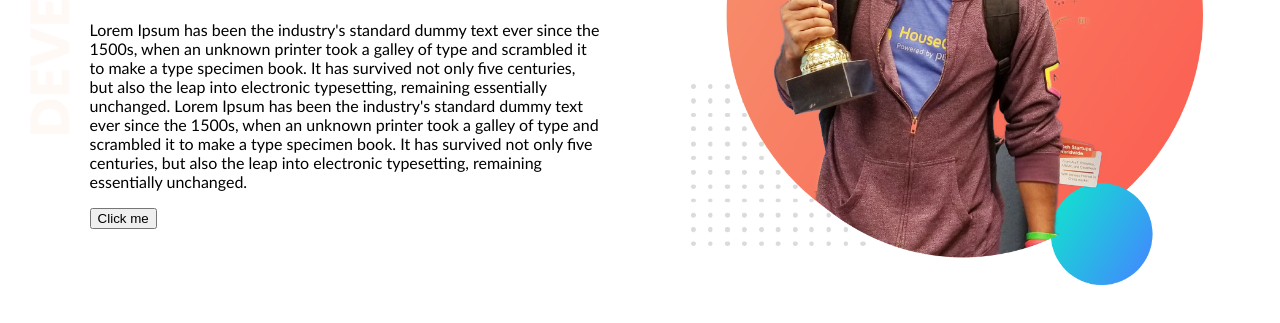
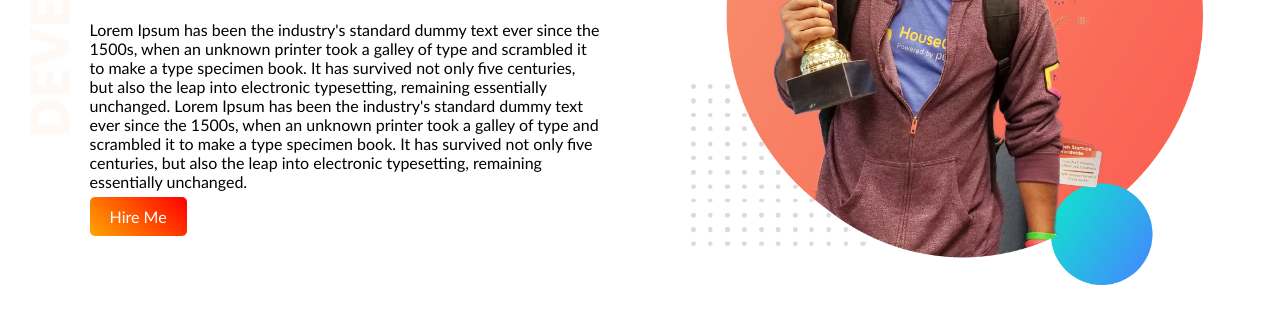
Before and after one commit to iffatunnessa/practise-portfolio, a plain HTML site: page index.html in a window 1280 px wide. Shown: the part 225-548 px from the top of the page. Drawn offline with Linux system fonts and the light colour scheme.

Commit message:
bc image

```diff
--- a/index.html
+++ b/index.html
@@ -12,7 +12,7 @@
             <h1>Welcome to</h1>
             <h1>Web-porfolio of <span class="name-highlight">Iffa</span></h1>
             <p> Lorem Ipsum has been the industry's standard dummy text ever since the 1500s, when an unknown printer took a galley of type and scrambled it to make a type specimen book. It has survived not only five centuries, but also the leap into electronic typesetting, remaining essentially unchanged. Lorem Ipsum has been the industry's standard dummy text ever since the 1500s, when an unknown printer took a galley of type and scrambled it to make a type specimen book. It has survived not only five centuries, but also the leap into electronic typesetting, remaining essentially unchanged.</p>
-            <button> Click me</button>
+            <a class ="linkedin" target="-blank" href="https://www.linkedin.com/in/iffatun-nessa-4602a81a2/"> Hire Me</a>
         </div>
         <div class="half-width">
             <img src="images/jhankar.png" alt="">
--- a/style.css
+++ b/style.css
@@ -26,3 +26,12 @@ h1{
 section{
     height: 500px;
 }
+.linkedin
+{
+    text-decoration: none;
+    background-image:linear-gradient(45deg, orange,red);
+    padding: 10px 20px;
+    border-radius: 5px;
+    color: white;
+    font-weight: 500;
+}
```
